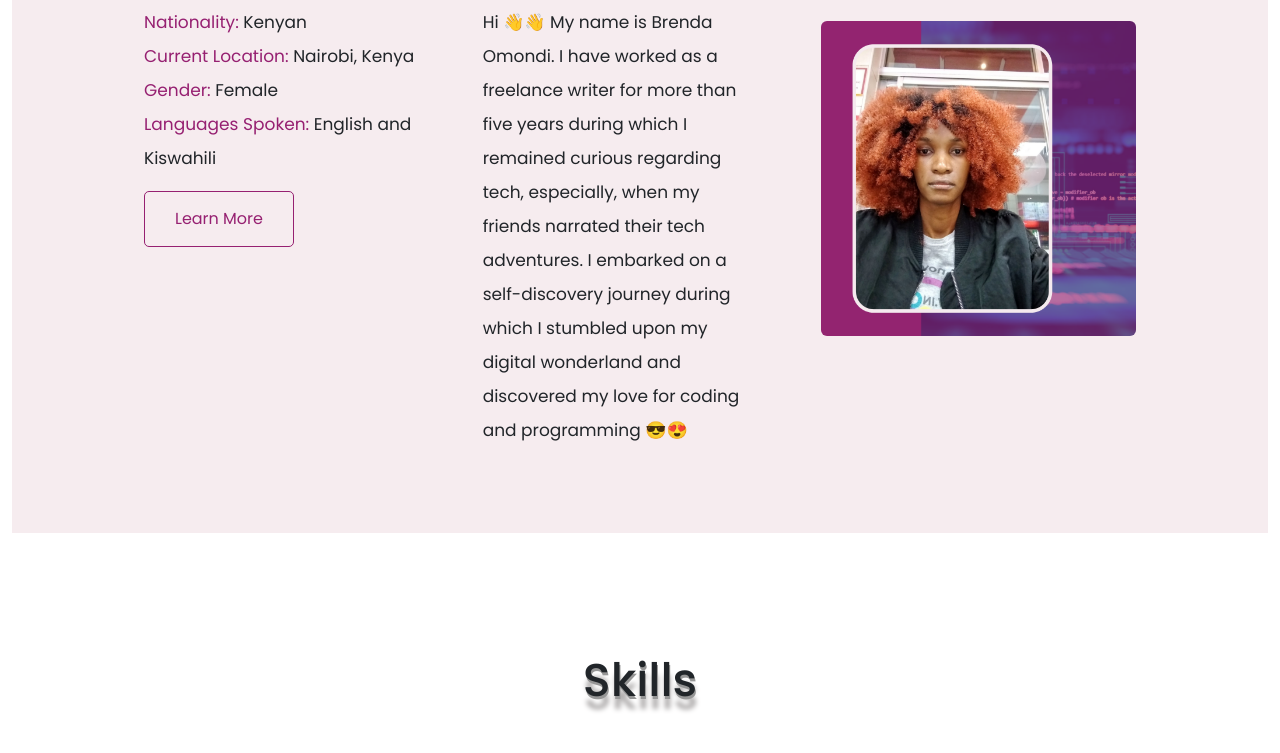
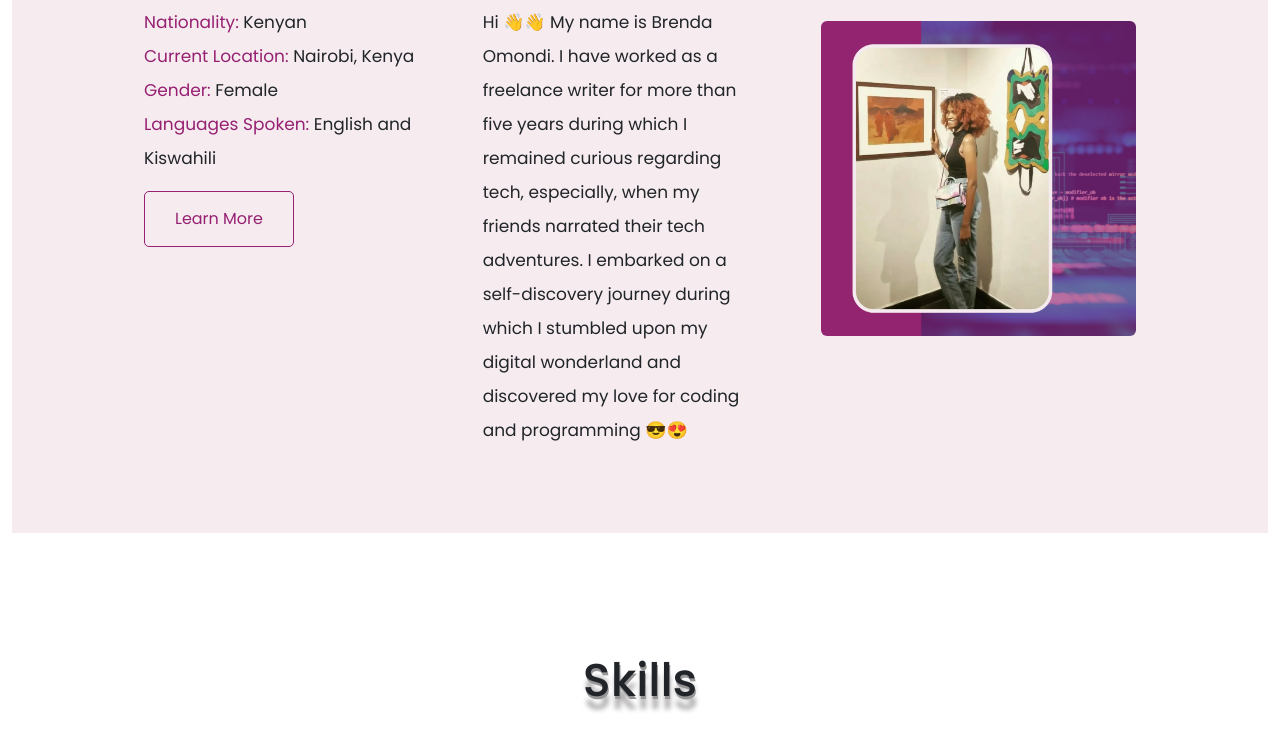
Before and after one commit to Brendafrenjo/brenda-frenjo-portfolio, a plain HTML site: page index.html in a window 1280 px wide. Shown: the part 751-1504 px from the top of the page. Drawn offline with nearby package versions, Linux system fonts and the light colour scheme.

Commit message:
Updated Image

```diff
--- a/index.html
+++ b/index.html
@@ -152,7 +152,7 @@
             </div>
             <div class="col-lg-4">
               <img
-                src="images/red-hair-edited.png"
+                src="images/Bree-Bree-Bree.png"
                 alt="Picture of Brenda"
                 class="img-fluid rounded mt-3"
               />
```
Also changed, not shown: images/Bree-Bree-Bree.png (added), images/brenda-frenjo-one.jpg (added).
